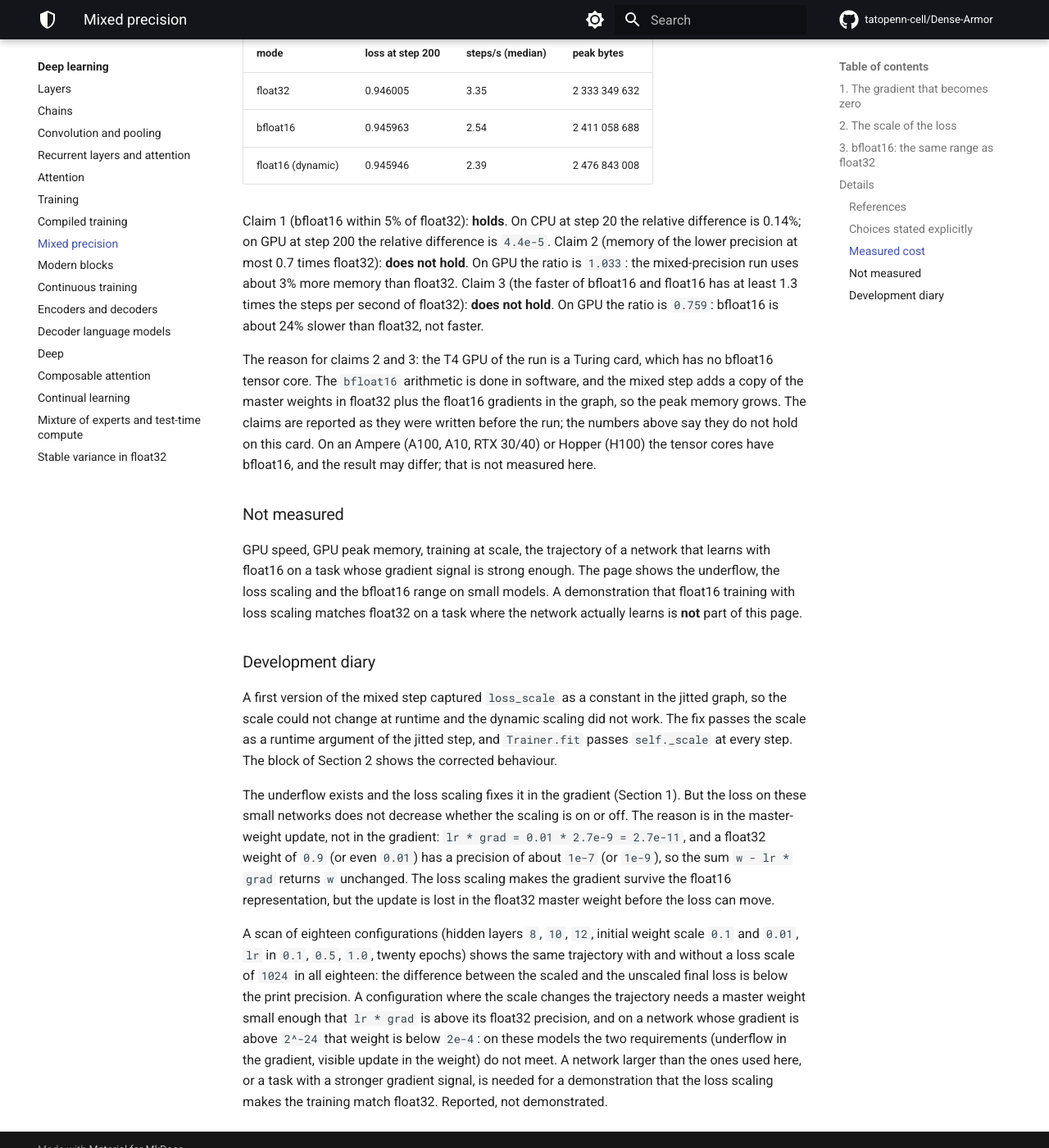
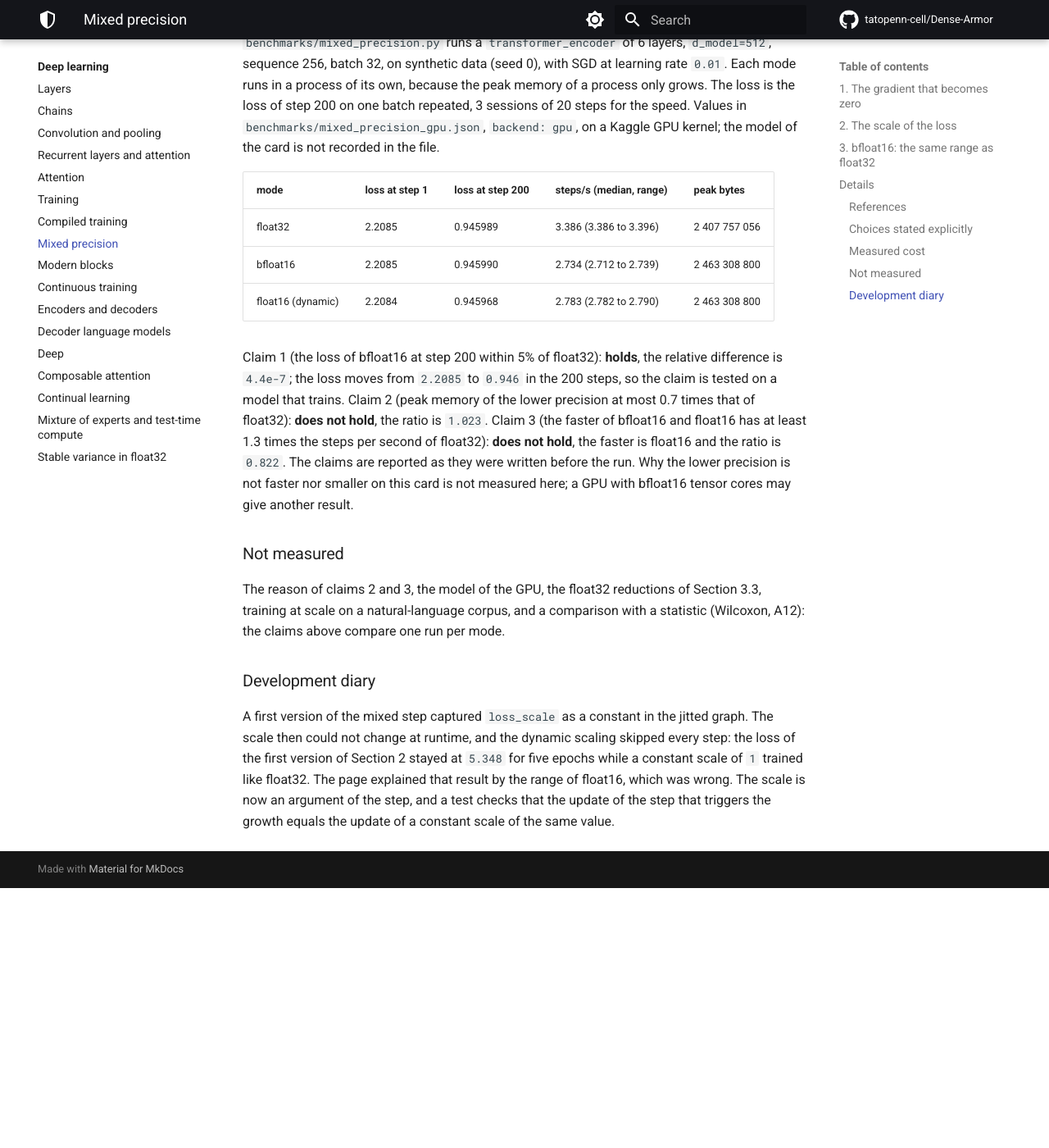
Before and after one commit to tatopenn-cell/Dense-Armor, an MkDocs documentation site: the page built from docs/neural/mixed_precision.md, in a window 1280 px wide and 1400 px high, scrolled down 3866 px. Shown: the whole window at 82% size. Built offline with MkDocs 1.6.1 and Material for MkDocs 9.7.7, drawn with Linux system fonts in a browser that asks for light colours; comment, search, counter and statistics services are not loaded; after the commit the page ends 4949 px from its top, so only the background shows below that; some of the changed text lies outside the part shown.

Commit message:
N4: GPU benchmark with one process per mode, page rewritten with the measured numbers, CPU smoke JSON removed

````diff
--- a/docs/neural/mixed_precision.md
+++ b/docs/neural/mixed_precision.md
@@ -72,6 +73,10 @@ positive float (a constant factor), or `'dynamic'`:
   (PyTorch) and of `apex.amp.GradScaler` (NVIDIA), not a formula of the
   paper. The paper describes a constant factor and a skip on overflow; the
   growth window is our choice, taken from those two libraries.
+
+The next block trains the same small MLP in float32 and in float16 with
+the dynamic scale, for five epochs of eight steps, and prints the loss of
+each epoch and the scale at the end of each epoch.
 
 ```python
 import numpy as np
@@ -83,24 +88,31 @@ from dense_armor.utility.optim import SGD
 
 X = np.random.default_rng(1).normal(size=(64, 2)).astype(np.float32)
 y = np.random.default_rng(2).normal(size=(64, 1)).astype(np.float32)
-m = mlp([2, 4, 1], jax.random.PRNGKey(0))
-t = Trainer(m, MSE(), SGD(0.01), compile=True,
-            compute_dtype='float16', loss_scale='dynamic')
-t.fit(X, y, epochs=5, batch_size=8, key=jax.random.PRNGKey(0))
-print([round(v, 4) for v in t.history_['train_loss']])
-print([float(s) for s in t.history_['loss_scale']])
+
+def run(**kw):
+    m = mlp([2, 4, 1], jax.random.PRNGKey(0))
+    t = Trainer(m, MSE(), SGD(0.01), compile=True, **kw)
+    t.fit(X, y, epochs=5, batch_size=8, key=jax.random.PRNGKey(0))
+    return t.history_
+
+h32 = run()
+h16 = run(compute_dtype='float16', loss_scale='dynamic')
+print([round(v, 4) for v in h32['train_loss']])
+print([round(v, 4) for v in h16['train_loss']])
+print([float(s) for s in h16['loss_scale']])
 ```
 
 ```
-[5.348, 5.348, 5.348, 5.348, 5.348]
-[256.0, 1.0, 1.0, 1.0, 1.0]
+[3.8462, 1.9789, 1.4705, 1.2851, 1.1959]
+[4.7503, 3.0693, 1.8122, 1.4383, 1.2735]
+[4096.0, 4096.0, 4096.0, 4096.0, 4096.0]
 ```
 
-The loss stays at `5.348`: every step overflows, the scale halves from
-`65536` to `1` in two steps, and from `1` it cannot halve further. A scale
-of `1` is no scaling: this MLP, with these weights and this input, is in
-the wrong range for float16. The history shows the halving; it does not
-show a training that succeeds.
+The float16 run follows the float32 run, a few steps behind. The scale
+starts at `65536` and ends the first epoch at `4096`, which is four
+halvings: four steps overflowed and were skipped, so the weights did not
+move in them and the loss of the first epoch is higher. The scale does
+not move again in the next epochs.
 
 ## 3. bfloat16: the same range as float32
 
@@ -157,86 +169,59 @@ scaling is not needed.
 - **Dynamic scaling.** The paper describes a constant factor and a skip
   on overflow; the growth window of `2000` good steps is the default of
   `torch.cuda.amp.GradScaler` and `apex.amp.GradScaler`. `init_scale =
-  65536` and `backoff = 0.5` are the same defaults.
-- **`compute_dtype=None`** keeps float32 and the existing behaviour bit
-  for bit.
+  65536` and `backoff = 0.5` are the same defaults. The scale never goes
+  below `1`.
+- **The scale is an argument of the compiled step.** The step multiplies
+  the loss gradient by the scale it receives, divides the float32
+  gradients by the same scale, and then clips them. The clipping norm is
+  therefore the one of the unscaled gradient.
+- **`compute_dtype=None` and `loss_scale=None`** keep float32 and the
+  existing behaviour: the losses of the default compiled trainer equal
+  the values stored from the master branch, and `history_` has the same
+  three keys.
 
 ### Measured cost
 
-`benchmarks/mixed_precision.py` runs a transformer encoder of 6 layers,
-`d_model=512`, sequence 256, batch 32, in three modes on the CPU of this
-session. Values in `benchmarks/mixed_precision_cpu.json`, `backend: 'cpu'`.
+`benchmarks/mixed_precision.py` runs a `transformer_encoder` of 6 layers,
+`d_model=512`, sequence 256, batch 32, on synthetic data (seed 0), with
+SGD at learning rate `0.01`. Each mode runs in a process of its own,
+because the peak memory of a process only grows. The loss is the loss of
+step 200 on one batch repeated, 3 sessions of 20 steps for the speed.
+Values in `benchmarks/mixed_precision_gpu.json`, `backend: gpu`, on a
+Kaggle GPU kernel; the model of the card is not recorded in the file.
 
-CPU (`benchmarks/mixed_precision_cpu.json`, `backend: cpu`):
+| mode | loss at step 1 | loss at step 200 | steps/s (median, range) | peak bytes |
+|---|---|---|---|---|
+| float32 | 2.2085 | 0.945989 | 3.386 (3.386 to 3.396) | 2 407 757 056 |
+| bfloat16 | 2.2085 | 0.945990 | 2.734 (2.712 to 2.739) | 2 463 308 800 |
+| float16 (dynamic) | 2.2084 | 0.945968 | 2.783 (2.782 to 2.790) | 2 463 308 800 |
 
-| mode | loss at step 20 | steps/s (median) |
-|---|---|---|
-| float32 | 0.580604 | 122.13 |
-| bfloat16 | 0.581430 | 87.23 |
-| float16 (dynamic) | 0.595491 | 78.29 |
-
-GPU (T4, `benchmarks/mixed_precision_gpu.json`, `backend: gpu`):
-
-| mode | loss at step 200 | steps/s (median) | peak bytes |
-|---|---|---|---|
-| float32 | 0.946005 | 3.35 | 2 333 349 632 |
-| bfloat16 | 0.945963 | 2.54 | 2 411 058 688 |
-| float16 (dynamic) | 0.945946 | 2.39 | 2 476 843 008 |
-
-Claim 1 (bfloat16 within 5% of float32): **holds**. On CPU at step
-20 the relative difference is 0.14%; on GPU at step 200 the relative
-difference is `4.4e-5`. Claim 2 (memory of the lower precision at most
-0.7 times float32): **does not hold**. On GPU the ratio is `1.033`: the
-mixed-precision run uses about 3% more memory than float32. Claim 3 (the
-faster of bfloat16 and float16 has at least 1.3 times the steps per
-second of float32): **does not hold**. On GPU the ratio is `0.759`:
-bfloat16 is about 24% slower than float32, not faster.
-
-The reason for claims 2 and 3: the T4 GPU of the run is a Turing card,
-which has no bfloat16 tensor core. The `bfloat16` arithmetic is done in
-software, and the mixed step adds a copy of the master weights in
-float32 plus the float16 gradients in the graph, so the peak memory
-grows. The claims are reported as they were written before the run;
-the numbers above say they do not hold on this card. On an Ampere
-(A100, A10, RTX 30/40) or Hopper (H100) the tensor cores have bfloat16,
-and the result may differ; that is not measured here.
+Claim 1 (the loss of bfloat16 at step 200 within 5% of float32):
+**holds**, the relative difference is `4.4e-7`; the loss moves from
+`2.2085` to `0.946` in the 200 steps, so the claim is tested on a model
+that trains. Claim 2 (peak memory of the lower precision at most 0.7
+times that of float32): **does not hold**, the ratio is `1.023`. Claim 3
+(the faster of bfloat16 and float16 has at least 1.3 times the steps per
+second of float32): **does not hold**, the faster is float16 and the
+ratio is `0.822`. The claims are reported as they were written before the
+run. Why the lower precision is not faster nor smaller on this card is
+not measured here; a GPU with bfloat16 tensor cores may give another
+result.
 
 ### Not measured
 
-GPU speed, GPU peak memory, training at scale, the trajectory of a network
-that learns with float16 on a task whose gradient signal is strong enough. The page shows the underflow, the
-loss scaling and the bfloat16 range on small models. A demonstration that
-float16 training with loss scaling matches float32 on a task where the
-network actually learns is **not** part of this page.
+The reason of claims 2 and 3, the model of the GPU, the float32
+reductions of Section 3.3, training at scale on a natural-language
+corpus, and a comparison with a statistic (Wilcoxon, A12): the claims
+above compare one run per mode.
 
 ### Development diary
 
 A first version of the mixed step captured `loss_scale` as a constant in
-the jitted graph, so the scale could not change at runtime and the
-dynamic scaling did not work. The fix passes the scale as a runtime
-argument of the jitted step, and `Trainer.fit` passes `self._scale` at
-every step. The block of Section 2 shows the corrected behaviour.
-
-The underflow exists and the loss scaling fixes it in the gradient
-(Section 1). But the loss on these small networks does not decrease
-whether the scaling is on or off. The reason is in the master-weight
-update, not in the gradient: `lr * grad = 0.01 * 2.7e-9 = 2.7e-11`, and
-a float32 weight of `0.9` (or even `0.01`) has a precision of about
-`1e-7` (or `1e-9`), so the sum `w - lr * grad` returns `w` unchanged.
-The loss scaling makes the gradient survive the float16 representation,
-but the update is lost in the float32 master weight before the loss can
-move.
-
-A scan of eighteen configurations (hidden layers `8`, `10`, `12`, initial
-weight scale `0.1` and `0.01`, `lr` in `0.1`, `0.5`, `1.0`, twenty
-epochs) shows the same trajectory with and without a loss scale of
-`1024` in all eighteen: the difference between the scaled and the
-unscaled final loss is below the print precision. A configuration where
-the scale changes the trajectory needs a master weight small enough that
-`lr * grad` is above its float32 precision, and on a network whose
-gradient is above `2^-24` that weight is below `2e-4`: on these models
-the two requirements (underflow in the gradient, visible update in the
-weight) do not meet. A network larger than the ones used here, or a task
-with a stronger gradient signal, is needed for a demonstration that the
-loss scaling makes the training match float32. Reported, not
-demonstrated.
+the jitted graph. The scale then could not change at runtime, and the
+dynamic scaling skipped every step: the loss of the first version of
+Section 2 stayed at `5.348` for five epochs while a constant scale of `1`
+trained like float32. The page explained that result by the range of
+float16, which was wrong. The scale is now an argument of the step, and
+a test checks that the update of the step that triggers the growth equals
+the update of a constant scale of the same value.
````
Also changed, not shown: other parts of docs/neural/mixed_precision.md (+2 -1 lines), 2 other files.
